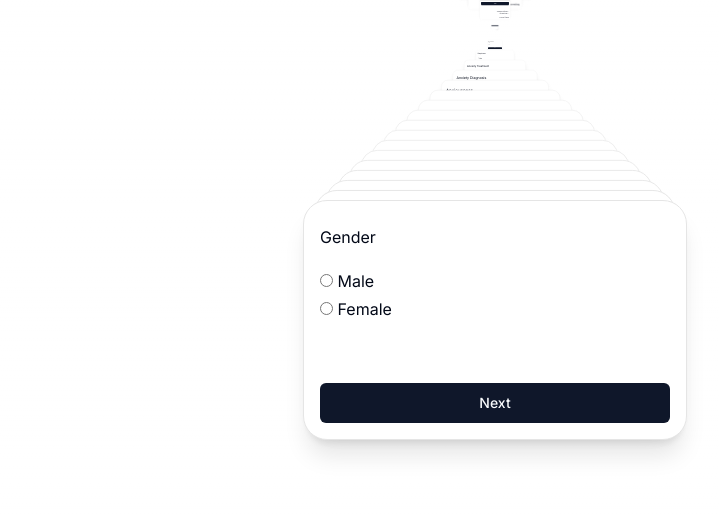
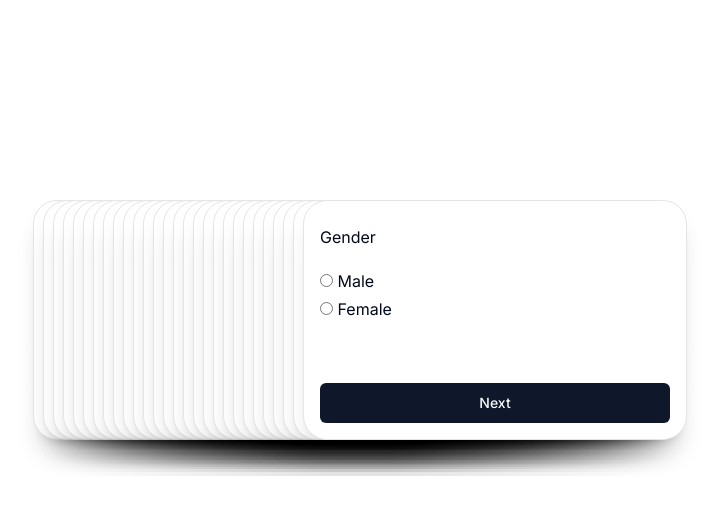
Before and after one commit to AndreiKevin/empathy-depression, a Next.js app in the folder my-app/: page / in a window 1280 px wide. Shown: the top 514 px of the page, without its empty margins (145-864 px from the left). Built offline with nearby package versions, Linux system fonts and the light colour scheme.

Commit message:
fix: better looking card positioning

```diff
--- a/my-app/src/components/ui/card-stack.tsx
+++ b/my-app/src/components/ui/card-stack.tsx
@@ -27,7 +27,7 @@ export const CardStack = ({
 	scaleFactor?: number;
 }) => {
 	const CARD_OFFSET = offset || 10;
-	const SCALE_FACTOR = scaleFactor || 0.06;
+	const SCALE_FACTOR = scaleFactor || 0.02;
 	const [cards, setCards] = useState<Card[]>(items);
 
 	const [currentCardIndex, setCurrentCardIndex] = useState(0);
@@ -115,8 +115,7 @@ export const CardStack = ({
 									transformOrigin: "top center",
 								}}
 								animate={{
-									top: index * -CARD_OFFSET,
-									scale: 1 - index * SCALE_FACTOR, // decrease scale for cards that are behind
+									left: index * -CARD_OFFSET,
 									zIndex: cards.length - index, //  decrease z-index for the cards that are behind
 								}}
 							>
```
